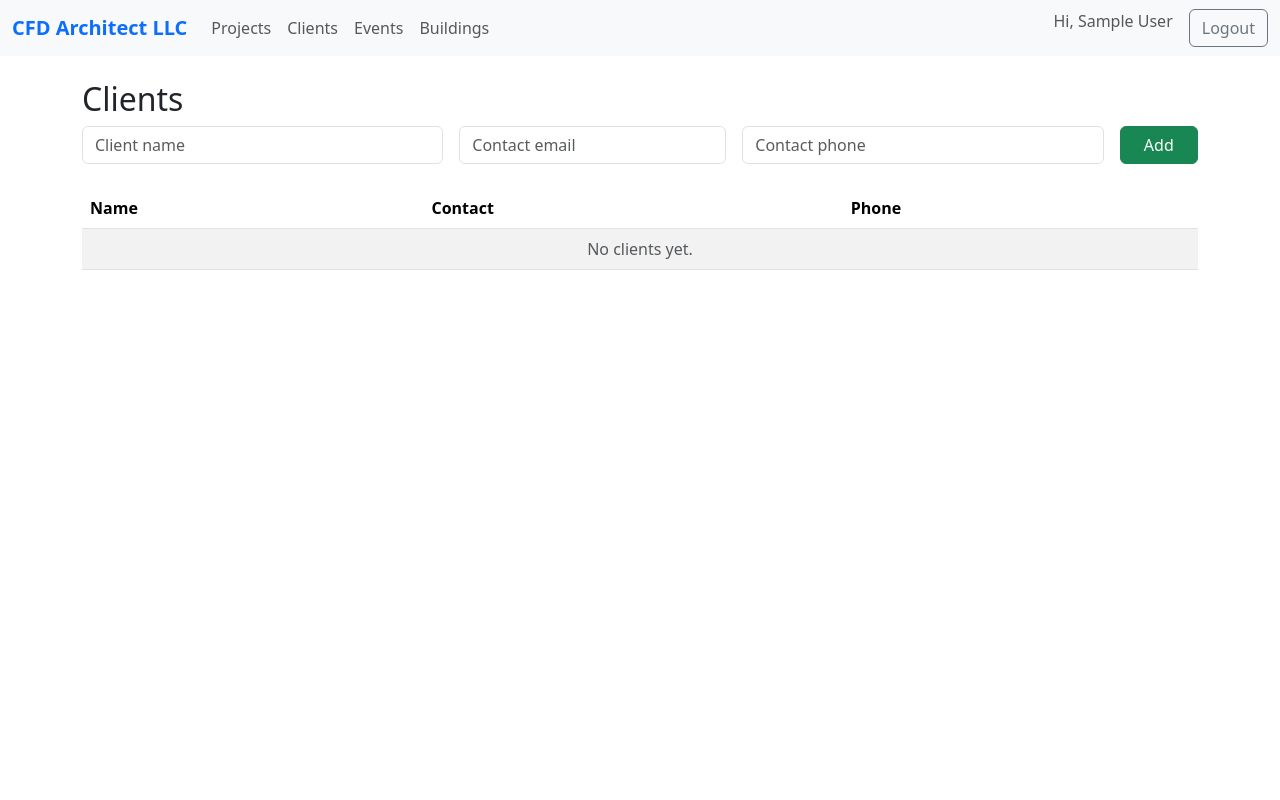
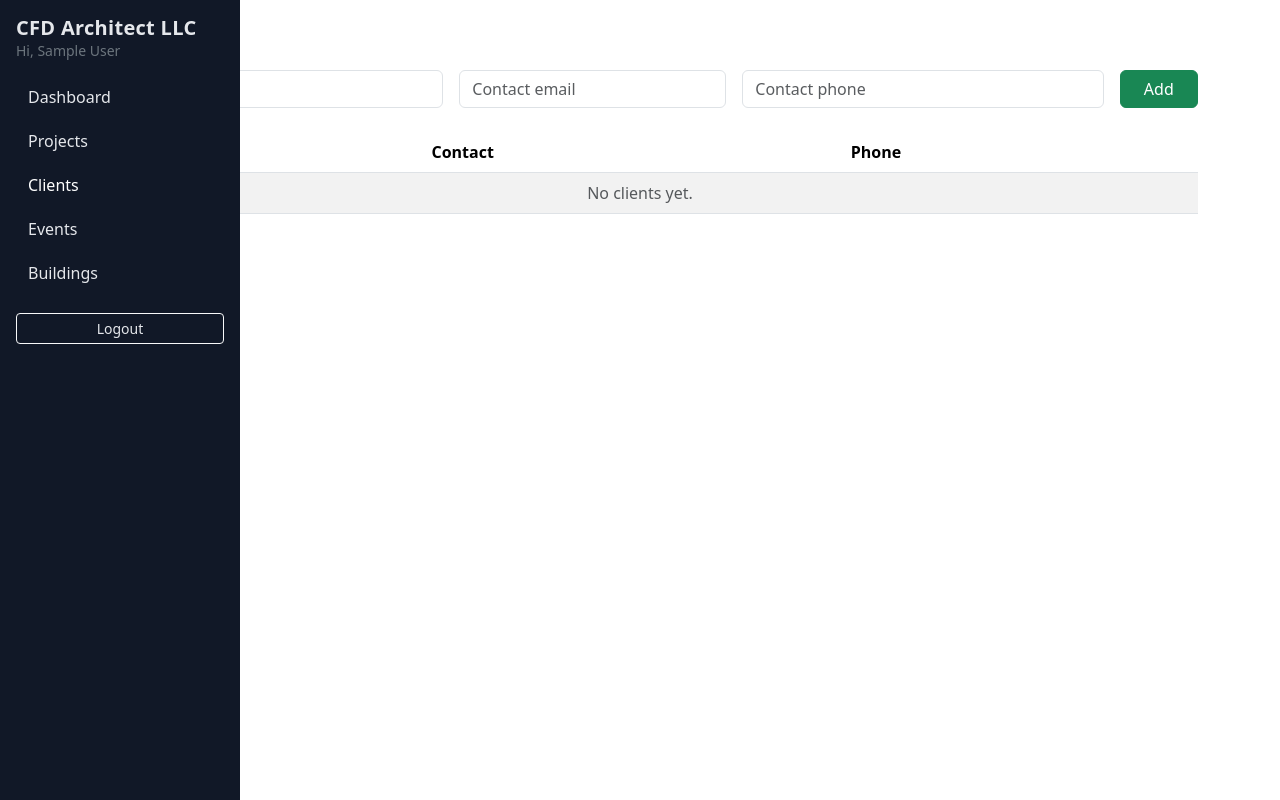
Before and after one commit to dothez3/Event-Calendar, a Flask app: page /clients in a window 1280 px wide. Run offline with Flask 3, Linux system fonts and the light colour scheme; the visitor is signed in with stand-in values (Sample User, id 1); data that the repository does not hold is empty.

Commit message:
base.html
changed the nav bar to left side and style to it

```diff
--- a/templates/base.html
+++ b/templates/base.html
@@ -5,31 +5,63 @@
     <meta name="viewport" content="width=device-width, initial-scale=1">
     <title>CFD Architect LLC</title>
     <link href="https://cdn.jsdelivr.net/npm/bootstrap@5.3.3/dist/css/bootstrap.min.css" rel="stylesheet">
+    <style>
+  :root { --sidebar-w: 240px; }
+  body { min-height: 100vh; }
+
+  .sidebar {
+    position: fixed; top: 0; left: 0; bottom: 0;
+    width: var(--sidebar-w);
+    background: #111827;   /* dark slate background */
+    color: #f9fafb;
+    padding: 1rem;
+    overflow-y: auto;
+  }
+  .sidebar a { color: #e5e7eb; text-decoration: none; }
+  .sidebar a.active, .sidebar a:hover { color: #ffffff; }
+
+  .brand { font-weight: 700; letter-spacing: .3px; }
+  .nav-vertical .nav-link {
+    border-radius: .5rem;
+    padding: .5rem .75rem;
+    margin-bottom: .25rem;
+  }
+  .app-content {
+    margin-left: var(--sidebar-w);
+    padding: 1.25rem;
+  }
+</style>
   </head>
   <body>
-  <nav class="navbar navbar-expand-lg bg-body-tertiary">
-    <div class="container-fluid">
-      <a class="navbar-brand fw-bold text-primary" href="{{ url_for('dashboard') if current_user.is_authenticated else url_for('index') }}">CFD Architect LLC</a>
-      <div class="collapse navbar-collapse">
-        <ul class="navbar-nav me-auto mb-2 mb-lg-0">
-          {% if current_user.is_authenticated %}
-          <li class="nav-item"><a class="nav-link" href="{{ url_for('projects') }}">Projects</a></li>
-          <li class="nav-item"><a class="nav-link" href="{{ url_for('clients') }}">Clients</a></li>
-          <li class="nav-item"><a class="nav-link" href="{{ url_for('events') }}">Events</a></li>
-          <li class="nav-item"><a class="nav-link" href="{{ url_for('buildings') }}">Buildings</a></li>
-          {% endif %}
-        </ul>
-        <ul class="navbar-nav">
-          {% if current_user.is_authenticated %}
-          <li class="nav-item"><span class="navbar-text me-3">Hi, {{ current_user.name }}</span></li>
-          <li class="nav-item"><a class="btn btn-outline-secondary" href="{{ url_for('logout') }}">Logout</a></li>
-          {% else %}
-          <li class="nav-item"><a class="btn btn-primary" href="{{ url_for('login') }}">Login</a></li>
-          {% endif %}
-        </ul>
-      </div>
+ <aside class="sidebar">
+  <div class="mb-3">
+    <a class="brand h5 mb-0 d-block"
+       href="{{ url_for('dashboard') if current_user.is_authenticated else url_for('index') }}">
+       CFD Architect LLC
+    </a>
+    <div class="small text-secondary">
+      {% if current_user.is_authenticated %}Hi, {{ current_user.name }}{% else %}Guest{% endif %}
     </div>
+  </div>
+
+  <nav class="nav nav-vertical flex-column mb-3">
+    {% if current_user.is_authenticated %}
+      <a class="nav-link {% if request.endpoint=='dashboard' %}active{% endif %}" href="{{ url_for('dashboard') }}">Dashboard</a>
+      <a class="nav-link {% if request.endpoint=='projects' %}active{% endif %}" href="{{ url_for('projects') }}">Projects</a>
+      <a class="nav-link {% if request.endpoint=='clients' %}active{% endif %}" href="{{ url_for('clients') }}">Clients</a>
+      <a class="nav-link {% if request.endpoint=='events' %}active{% endif %}" href="{{ url_for('events') }}">Events</a>
+      <a class="nav-link {% if request.endpoint=='buildings' %}active{% endif %}" href="{{ url_for('buildings') }}">Buildings</a>
+    {% endif %}
   </nav>
+
+  <div class="d-grid gap-2">
+    {% if current_user.is_authenticated %}
+      <a class="btn btn-sm btn-outline-light" href="{{ url_for('logout') }}">Logout</a>
+    {% else %}
+      <a class="btn btn-sm btn-light" href="{{ url_for('login') }}">Login</a>
+    {% endif %}
+  </div>
+</aside>
   <main class="container py-4">
     {% with messages = get_flashed_messages(with_categories=True) %}
       {% if messages %}
@@ -41,7 +73,7 @@
       {% endif %}
     {% endwith %}
     {% block content %}{% endblock %}
-  </main>
+ </main>
 
   <!-- Bootstrap JS (needed for collapse, modals, dropdowns, etc.) -->
 <script src="https://cdn.jsdelivr.net/npm/bootstrap@5.3.3/dist/js/bootstrap.bundle.min.js"></script>
```
